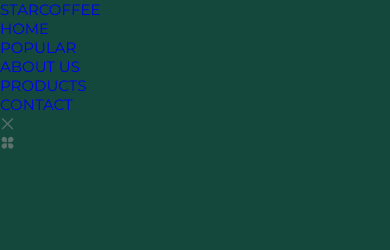
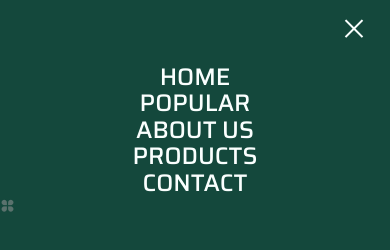
Before and after one commit to nextiaindex/responsive-coffee-website-3, a plain HTML site: page index.html in a window 390 px wide. Drawn offline with nearby package versions, Linux system fonts and the light colour scheme.

Commit message:
Add styling for navbar module

```diff
--- a/assets/css/styles.css
+++ b/assets/css/styles.css
@@ -128,10 +128,78 @@ img {
 }
 
 /*=============== HEADER & NAV ===============*/
+.header {
+	position: fixed;
+	width: 100%;
+	top: 0;
+	left: 0;
+	background-color: var(--body-color);
+	z-index: var(--z-fixed);
+	transition: box-shadow .4s;
+}
 
+.nav {
+	position: relative;
+	height: var(--header-height);
+	display: flex;
+	justify-content: space-between;
+	align-items: center;
+}
 
+.nav__logo {
+	color: var(--white-color);
+	font-family: var(--second-font);
+	font-weight: var(--font-semi-bold);
+	transition: color .4s;
+}
+
+.nav__logo:hover{
+	color: var(--first-color);
+}
+
+.nav__toggle,.nav__close {
+	display: flex;
+	color: var(--white-color);
+	font-size: 1.5rem;
+	cursor: pointer;
+}
 /* Navigation for mobile devices */
+@media screen and (max-width: 1150px){
+	.nav__menu {
+		position: fixed;
+		top: 0;
+		left: 0;
+		background-color: var(--body-color);
+		width: 100%;
+		padding-block: 4rem;
+		box-shadow: 0 8px 16px hsla(166, 85%, 8%, .3);
+		transition: top .4s;
+	}
+}
 
+.nav__list {
+	text-align: center;
+	display: flex;
+	flex-direction: column;
+	row-gap: 2rem;
+}
+
+.nav__link {
+	color: var(--white-color);
+	font: var(--font-medium) var(--h1-font-size) var(--second-font);
+	line-height: 110%;
+	transition: color .4s;
+}
+
+.nav__link:hover {
+	color:var(--first-color)
+}
+
+.nav__close {
+	position: absolute;
+	top: 1rem;
+	right: 1.5rem;
+}
 
 /* Show menu */
 
```
